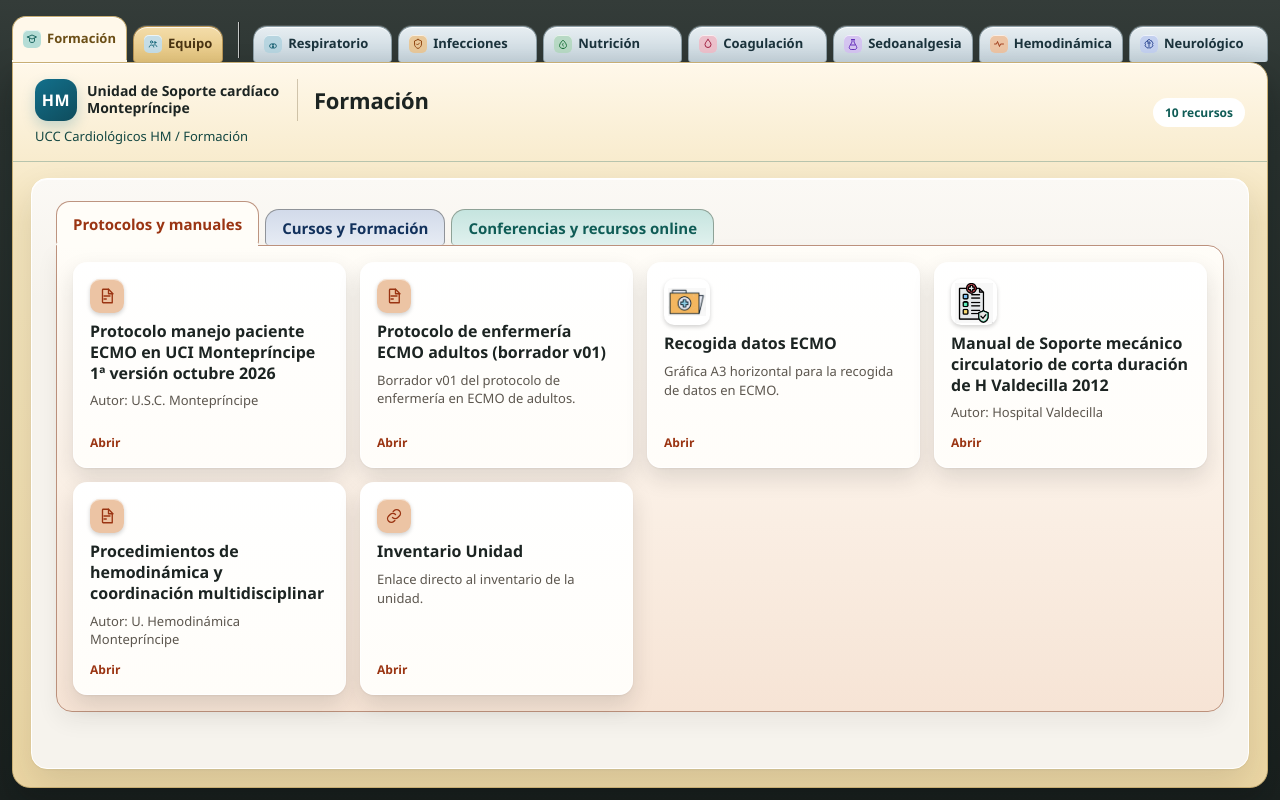
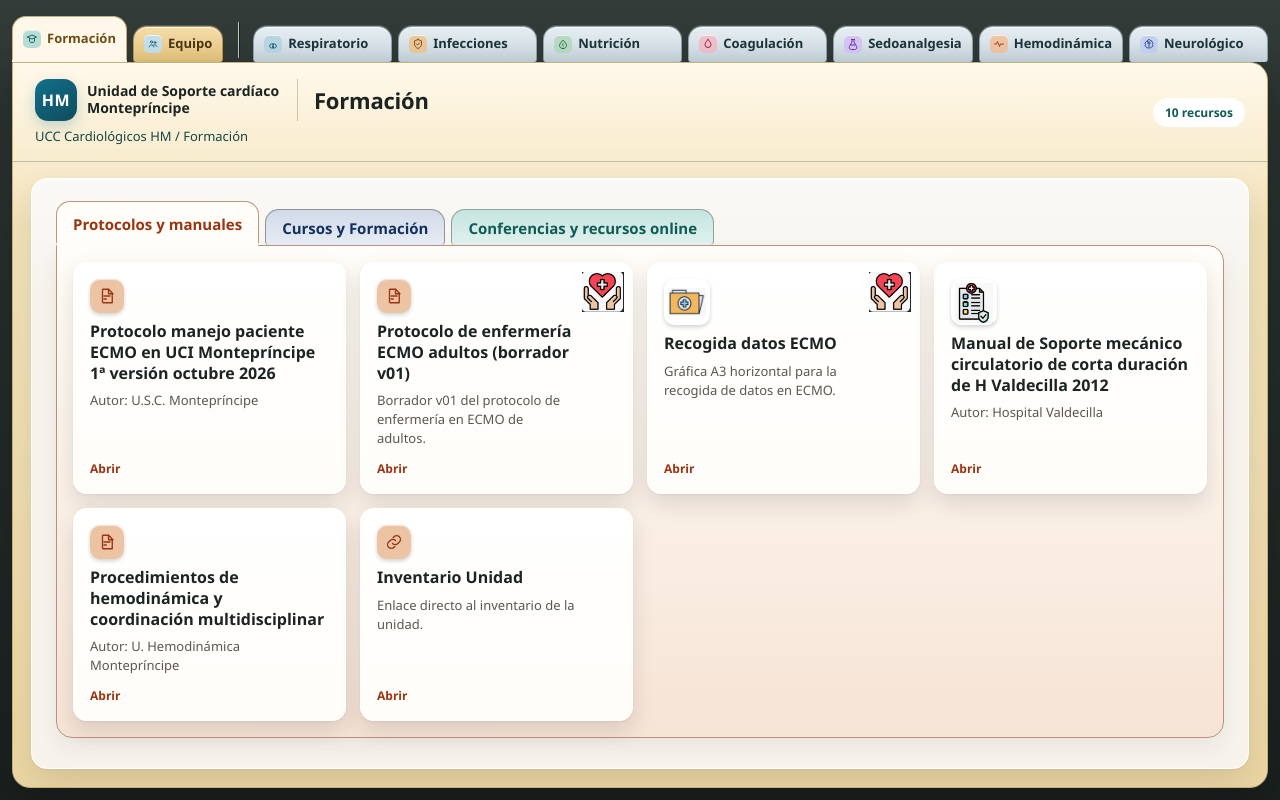
Before and after one commit to jrodagu-star/UCCC, a plain HTML site: page app/index.html in a window 1280 px wide. Drawn offline with Linux system fonts and the light colour scheme.

Commit message:
Añade el distintivo de enfermería en dos protocolos ECMO.
Coloca el icono en la esquina derecha del protocolo de enfermería ECMO y de Recogida datos ECMO.

Co-authored-by: jrodagu-star <jrodagu-star@users.noreply.github.com>

```diff
--- a/app/app.js
+++ b/app/app.js
@@ -429,6 +429,7 @@ const SECTIONS = [
         group: 'protocolos',
         title: 'Protocolo de enfermería ECMO adultos (borrador v01)',
         description: 'Borrador v01 del protocolo de enfermería en ECMO de adultos.',
+        cornerBadge: '../assets/formacion/ecmo/badge-enfermeria.png',
         parts: [
           {
             id: 'documento',
@@ -445,6 +446,7 @@ const SECTIONS = [
         title: 'Recogida datos ECMO',
         description: 'Gráfica A3 horizontal para la recogida de datos en ECMO.',
         icon: '../assets/formacion/recogida-datos-ecmo/icono-recogida-datos-ecmo.png',
+        cornerBadge: '../assets/formacion/ecmo/badge-enfermeria.png',
         parts: [
           {
             id: 'documento',
@@ -659,12 +661,18 @@ function sectionItemCard(section, item) {
   const banner = item.iconBanner
     ? '<span class="card-banner" aria-hidden="true"><img src="' + escapeHtml(item.icon) + '" alt=""></span>'
     : itemIcon(item);
+  const badge = item.cornerBadge
+    ? '<span class="card-corner-badge" aria-hidden="true"><img src="' + escapeHtml(item.cornerBadge) + '" alt=""></span>'
+    : '';
   const inner =
+    badge +
     banner +
     '<span class="card-title">' + escapeHtml(item.title) + '</span>' +
     '<span class="card-desc">' + escapeHtml(item.description || '') + '</span>' +
     '<span class="card-cta">Abrir</span>';
-  const cardClass = item.iconBanner ? 'card card-bannered' : 'card';
+  const cardClass = 'card' +
+    (item.iconBanner ? ' card-bannered' : '') +
+    (item.cornerBadge ? ' has-corner-badge' : '');
   const card = item.url && item.direct
     ? '<a class="' + cardClass + '" href="' + escapeHtml(item.url) + '" target="_blank" rel="noopener noreferrer">' + inner + '</a>'
     : '<button type="button" class="' + cardClass + '" data-item-id="' + escapeHtml(item.id) + '">' + inner + '</button>';
--- a/app/index.html
+++ b/app/index.html
@@ -8,7 +8,7 @@
   <meta name="apple-mobile-web-app-title" content="UCC Cardiológicos HM">
   <title>Unidad Cuidados Críticos Cardiológicos HM</title>
   <link rel="manifest" href="manifest.webmanifest">
-  <link rel="stylesheet" href="styles.css?v=20261115a">
+  <link rel="stylesheet" href="styles.css?v=20261115c">
 </head>
 <body>
   <div class="layout">
@@ -52,6 +52,6 @@
       <div class="viewer" id="viewer"></div>
     </main>
   </div>
-  <script src="app.js?v=20261115b"></script>
+  <script src="app.js?v=20261115c"></script>
 </body>
 </html>
--- a/app/styles.css
+++ b/app/styles.css
@@ -547,6 +547,7 @@ button { border: 0; background: none; color: inherit; }
   gap: 14px;
 }
 .card {
+  position: relative;
   display: flex;
   flex-direction: column;
   align-items: flex-start;
@@ -563,6 +564,24 @@ button { border: 0; background: none; color: inherit; }
     0 1px 2px rgba(28, 32, 30, .06),
     0 10px 22px rgba(28, 32, 30, .13);
   transition: border-color .15s, box-shadow .15s, transform .15s;
+}
+.card.has-corner-badge {
+  padding-right: 58px;
+}
+.card-corner-badge {
+  position: absolute;
+  top: 8px;
+  right: 8px;
+  width: 42px;
+  height: 42px;
+  z-index: 1;
+  pointer-events: none;
+}
+.card-corner-badge img {
+  width: 100%;
+  height: 100%;
+  object-fit: contain;
+  display: block;
 }
 .card:hover {
   border-color: color-mix(in srgb, var(--tone) 40%, #fff);
```
Also changed, not shown: assets/formacion/ecmo/badge-enfermeria.png (added).
